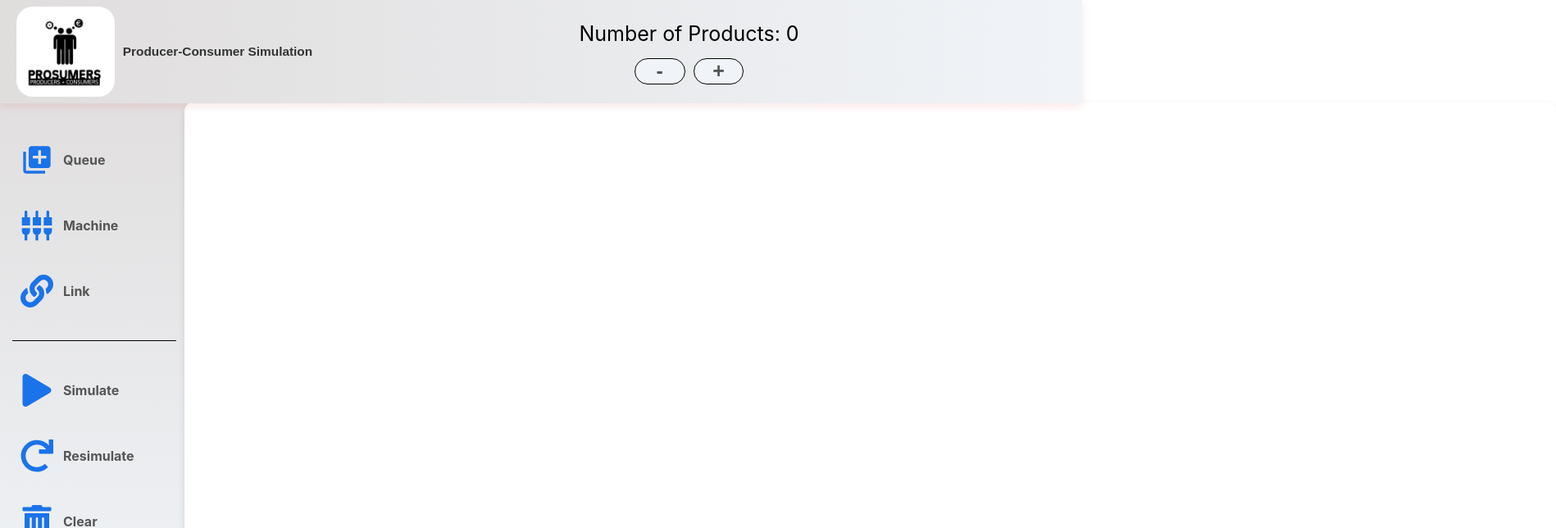
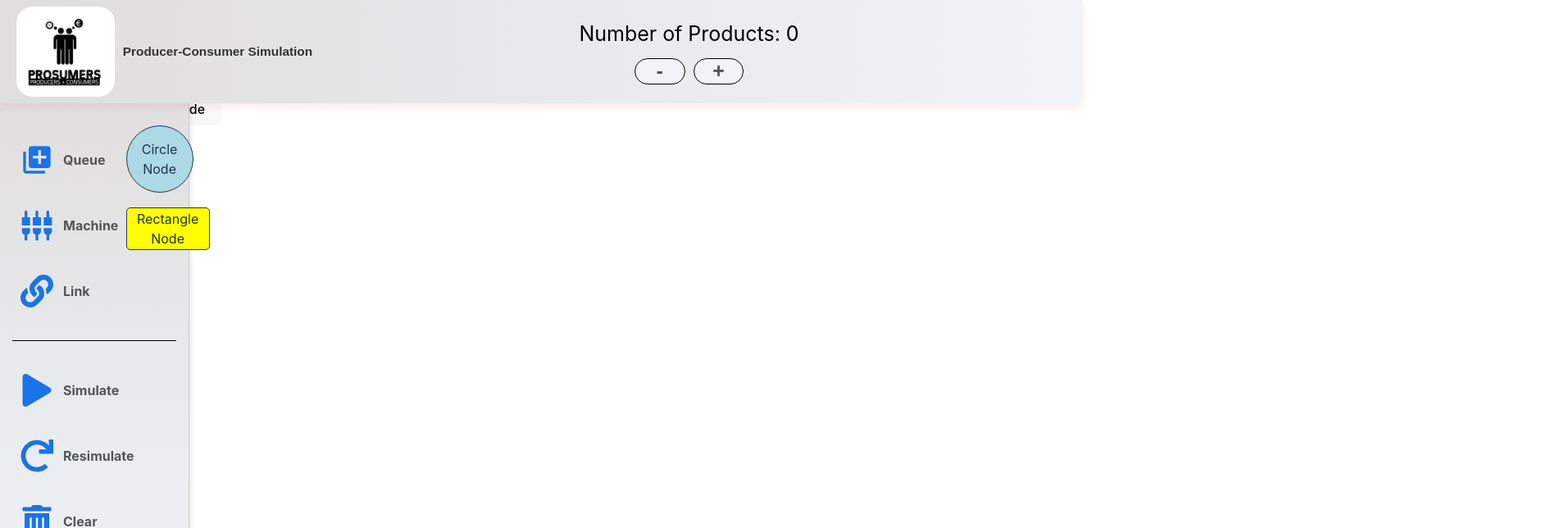
Before and after one commit to omar2004khaled/Producer-Consumer-Simulation, a React (Vite) app in the folder front-end/: page / in a window 1280 px wide. Shown: the top 644 px of the page at 82% size, 1898 px wide, since content can reach past the window. Built offline with nearby package versions, Linux system fonts and the light colour scheme.

Commit message:
start working with react flow and start creating circles and rectangles

```diff
--- a/front-end/package.json
+++ b/front-end/package.json
@@ -10,9 +10,11 @@
     "preview": "vite preview"
   },
   "dependencies": {
+    "@xyflow/react": "^12.3.6",
     "react": "^18.3.1",
     "react-dom": "^18.3.1",
-    "react-icons": "^5.4.0"
+    "react-icons": "^5.4.0",
+    "zustand": "^5.0.2"
   },
   "devDependencies": {
     "@eslint/js": "^9.17.0",
--- a/front-end/src/App.jsx
+++ b/front-end/src/App.jsx
@@ -24,8 +24,9 @@ const App = () => {
   };
 
   return (
-    <div>
+    <div style={{display:"flex", flexDirection: "column"}}>
       <Header products={products} increment={incrementProducts} decrement={decrementProducts} />
+      <div style={{display:"flex", flex:"1"}}>
         <ControlPanel
           simulate={simulate}
           resimulate={resimulate}
@@ -34,6 +35,7 @@ const App = () => {
         />
         <SimulationArea shapes={shapes} setShapes={setShapes} />
       </div>
+    </div>
   );
 };
 
--- /dev/null
+++ b/front-end/src/Components/CircleNode.jsx
@@ -0,0 +1,21 @@
+import React from 'react';
+
+const CircleNode = ({ data }) => {
+  return (
+    <div style={{
+      width: 80,
+      height: 80,
+      borderRadius: '50%',
+      background: "lightblue",
+      alignItems: 'center',
+      justifyContent: 'center',
+      display: 'flex',
+      border: '1px solid',
+      textAlign: "center"
+    }}>
+      {data.label}
+    </div>
+  );
+};
+
+export default CircleNode;
--- /dev/null
+++ b/front-end/src/Components/RectangleNode.jsx
@@ -0,0 +1,21 @@
+import React from 'react';
+
+const RectangleNode = ({ data }) => {
+  return (
+    <div style={{
+      width: 100,
+      height: 50,
+      backgroundColor: "yellow",
+      display: 'flex',
+      alignItems: 'center',
+      justifyContent: 'center',
+      border: '1px solid',
+      borderRadius: "5px",
+      textAlign: "center"
+    }}>
+      {data.label}
+    </div>
+  );
+};
+
+export default RectangleNode;
--- a/front-end/src/Components/Shape.jsx
+++ /dev/null
@@ -1,11 +0,0 @@
-import React from 'react';
-
-const Shape = ({ type }) => {
-  return (
-    <div className={`shape ${type}`}>
-
-    </div>
-  );
-};
-
-export default Shape;
--- a/front-end/src/Components/SimulationArea.jsx
+++ b/front-end/src/Components/SimulationArea.jsx
@@ -1,19 +1,72 @@
-import React from 'react';
-import Shape from './Shape';
-import '../Style/simulationArea.css'
+import '../Style/simulationArea.css';
+import React, { useCallback } from 'react';
+import '@xyflow/react/dist/style.css';
 
-const SimulationArea = ({ shapes, setShapes }) => {
-  const createShape = (type) => {
-    const newShape = { id: Date.now(), type };
-    setShapes([...shapes, newShape]);
+import {
+  ReactFlow,
+  Controls,
+  Background,
+  useNodesState,
+  useEdgesState,
+  addEdge,
+  ReactFlowProvider
+} from '@xyflow/react';
+
+import CircleNode from './CircleNode';
+import RectangleNode from './RectangleNode';
+
+const nodeTypes = {
+  circle: CircleNode,
+  rectangle: RectangleNode
+};
+
+const SimulationArea = () => {
+  const initialNodes = [
+    { id: '1', type: 'circle', position: { x: 0, y: 0 }, data: { label: 'Circle Node' } },
+    { id: '2', type: 'rectangle', position: { x: 0, y: 100 }, data: { label: 'Rectangle Node' } },
+  ];
+  const initialEdges = [{ id: 'e1-2', source: '1', target: '2' }];
+  const [nodes, setNodes, onNodesChange] = useNodesState(initialNodes);
+  const [edges, setEdges, onEdgesChange] = useEdgesState(initialEdges);
+
+  const onConnect = useCallback(
+    (params) => setEdges((eds) => addEdge(params, eds)),
+    [setEdges],
+  );
+
+  const addNode = () => {
+    const newNode = {
+      id: (nodes.length + 1).toString(),
+      type: 'circle', // or 'rectangle' depending on what you want to add
+      position: { x: Math.random() * 400, y: Math.random() * 400 },
+      data: { label: `Node ${nodes.length + 1}` },
+    };
+    setNodes((nds) => [...nds, newNode]);
   };
 
   return (
-    <div className="simulation-area" onClick={(e) => createShape('machine')}>
-      {shapes.map((shape) => (
-        <Shape key={shape.id} type={shape.type} />
-      ))}
-    </div>
+      <div className='react-flow-container'>
+        <button onClick={addNode}>Add Node</button>
+        <ReactFlow
+          nodes={nodes}
+          edges={edges}
+          onNodesChange={onNodesChange}
+          onEdgesChange={onEdgesChange}
+          onConnect={onConnect}
+          nodeTypes={nodeTypes}
+        >
+          <Controls
+            className='controls'
+            orientation="horizontal"
+            position='bottom-right'
+            style={{
+              boxShadow: "0 0 5px rgba(0, 0, 0, 0.2)",
+              position: "fixed",
+              bottom: "10px"
+            }}
+          />
+        </ReactFlow>
+      </div>
   );
 };
 
--- a/front-end/src/Style/SimulationArea.css
+++ b/front-end/src/Style/SimulationArea.css
@@ -19,3 +19,10 @@
     margin-left: 225px; /* Add margin to leave space for the menu bar */
     border-radius: 10px;
   }
+
+  .react-flow-container {
+    margin-left: 12vw;
+    margin-top: 14vh;
+    width: 86vw;
+    height: 86vh;
+  }
```
Also changed, not shown: 1 other file (tests, documents, lock files or other folders). Lines whose indentation alone changed are shown as unchanged.
